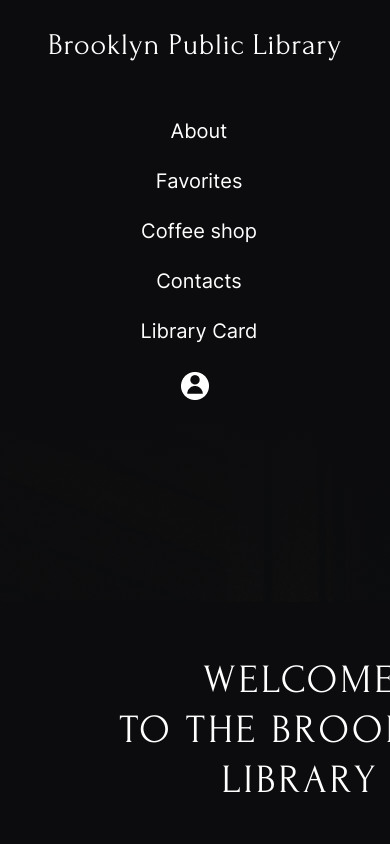
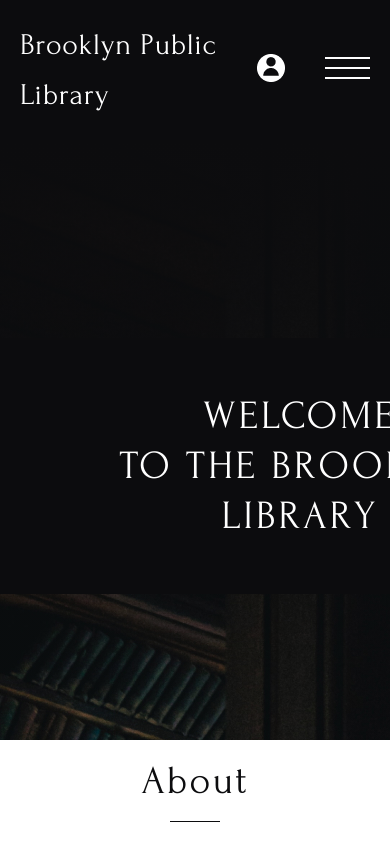
Before and after one commit to GennadyUlasen/rs_school, a plain HTML site: page library/index.html in a window 390 px wide. Shown: the top 844 px of the page. Drawn offline with Linux system fonts and the light colour scheme.

Commit message:
feat: create mobile burger html css, adaptive page

```diff
--- a/library/index.html
+++ b/library/index.html
@@ -15,6 +15,10 @@
             </div>
             <div class="head-container">
                 <nav>
+                    <div class="mobile-icons">
+                        <img src="./picture/Subtract.png" alt="icon Subtract">
+                        <img src="./picture/burger.svg" alt="icon burger">
+                    </div>
                     <ul>
                         <li><a href="#about">About</a></li>
                         <li><a href="#favorites">Favorites</a></li>
@@ -25,6 +29,9 @@
                 </nav>
                 <div class="wrapper-img">
                     <img src="./picture/Subtract.png" alt="icon Subtract">
+                </div>
+                <div class="burger-menu">
+                    <img src="./picture/burgerLine.svg" alt="icon burger menu">
                 </div>
             </div>
         </header>
--- a/library/style/style.css
+++ b/library/style/style.css
@@ -28,6 +28,10 @@
     align-items: center;
 }
 
+.burger-menu {
+    display: none;
+}
+
 h1 {
     font-family: Forum;
     font-size: 30px;
@@ -40,6 +44,10 @@
 nav ul {
     display: flex;
     flex-direction: row;
+}
+
+.mobile-icons {
+    display: none;
 }
 
 ul li {
@@ -669,10 +677,57 @@
 
 @media (max-width: 1100px) {
 
-    header {
+    .burger-menu {
+        display: block;
+        margin-left: 40px;
+    }
+
+    .head-container ul {
+        display: none;
+    }
+
+    /* nav {
+        position: absolute;
+        right: 0;
+        top: 0;
+        width: 332px;
+        height: 570px;
+        background-color: #000;
+    }
+
+    nav ul {
+        display: flex;
         flex-direction: column;
         align-items: center;
+        justify-content: center;
+        padding: 0;
+        margin: 0;
+        height: 100%;
     }
+
+    nav ul li {
+        padding: 0 0 30px 0;
+        color: #FFF;
+        font-family: Inter;
+        font-size: 20px;
+        font-style: normal;
+        font-weight: 400;
+        line-height: 50px;
+    }
+
+    .mobile-icons {
+        display: block;
+        padding-top: 31px;
+        text-align: end;
+    }
+
+    .mobile-icons img:nth-child(1) {
+        padding-right: 40px;
+    }
+
+    .mobile-icons img:nth-child(2) {
+        padding-right: 31px;
+    } */
 
     .swiper img {
         max-width: 250px;
@@ -716,16 +771,6 @@
             max-height: 300px;
         }
 
-        .head-container {
-            flex-direction: column;
-            align-items: center;
-        }
-
-        .head-container ul {
-            flex-direction: column;
-            align-items: center;
-        }
-
         .button-seasons label {
             padding: 0;
         }
```
Also changed, not shown: library/picture/burger.jpg (added), library/picture/burger.svg (added), library/picture/burgerLine.jpg (added), library/picture/burgerLine.svg (added), library/picture/open burger menu.jpg (added).
